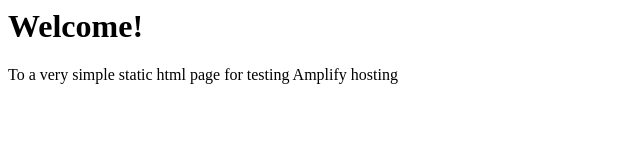
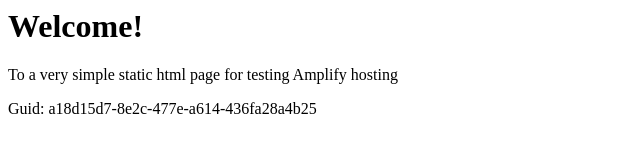
Before and after one commit to aws-aemilia-dub/Github-PR-Commit-Integration-Test-DoNotTouch-v1-preprod-eu-west-1, a website: page src/index.html in a window 1280 px wide. Shown: the whole page, without its empty margins (0-640 px from the left). Drawn offline with Linux system fonts and the light colour scheme.

Commit message:
commit from integ tests

```diff
--- a/src/index.html
+++ b/src/index.html
@@ -1,3 +1,5 @@
+
+
 <html lang="en">
 
 <head>
@@ -10,6 +12,6 @@
 <body>
     <h1>Welcome!</h1>
     <p>To a very simple static html page for testing Amplify hosting</p>
-</body>
+    <p>Guid: a18d15d7-8e2c-477e-a614-436fa28a4b25</p></body>
 
 </html>
```
